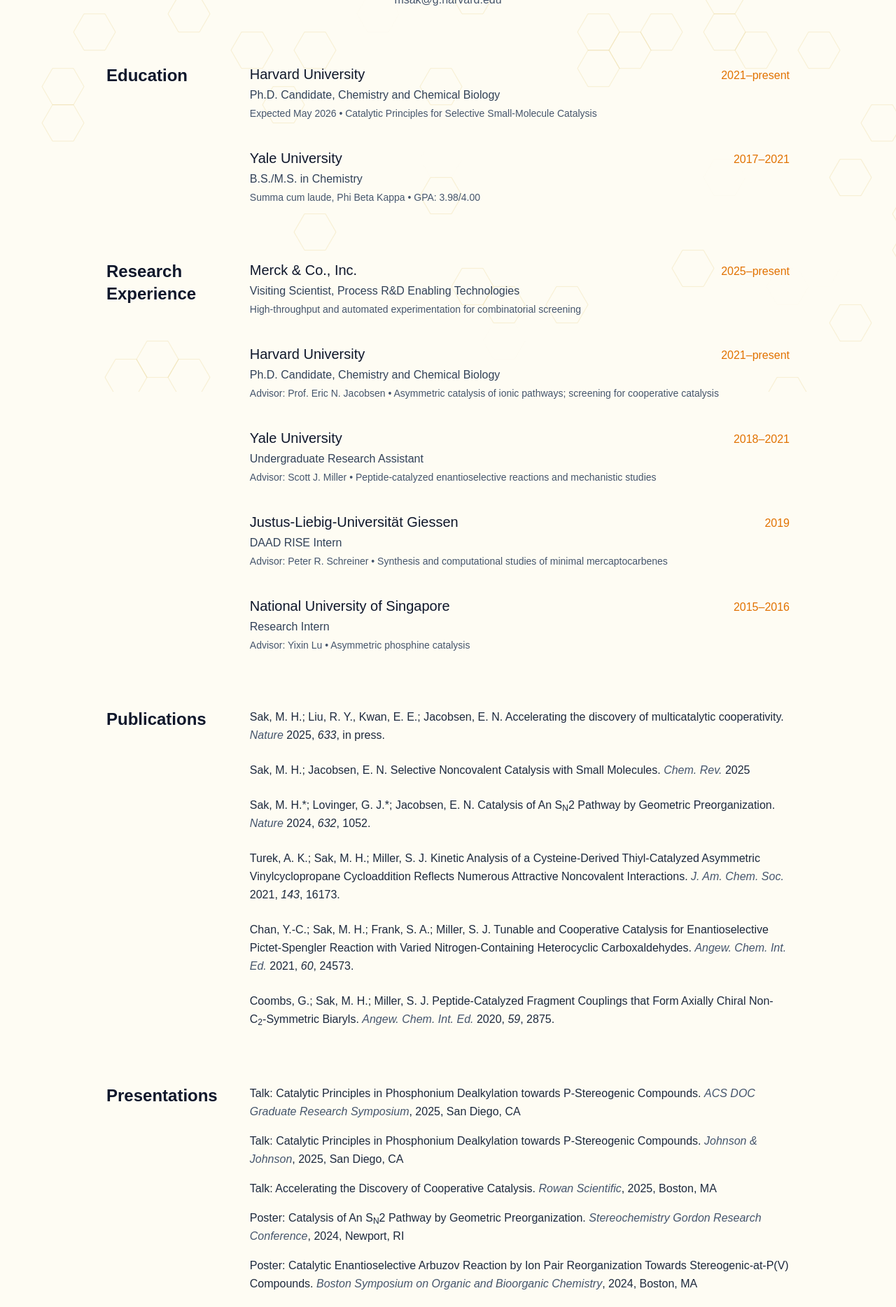
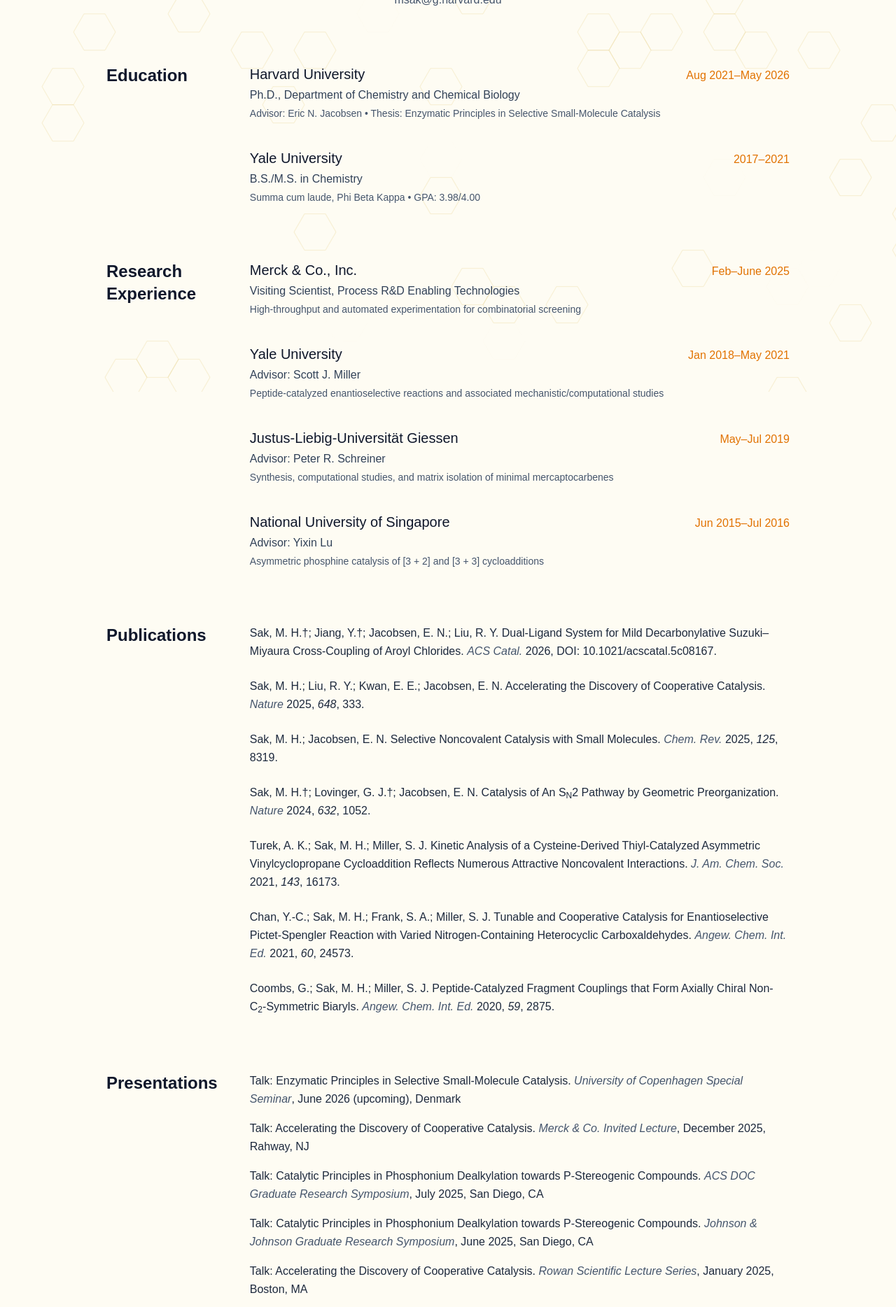
Before and after one commit to msh-yi/msh-yi.github.io, a Next.js app: page /cv in a window 1280 px wide. Shown: the part 240-2108 px from the top of the page at 70% size. Built offline with nearby package versions, Linux system fonts and the light colour scheme; a web font is replaced by a local one.

Commit message:
post phd update

```diff
--- a/content/posts/2025-12-06-coop.md
+++ b/content/posts/2025-12-06-coop.md
@@ -1,5 +1,5 @@
 ---
-title: "Accelerating the discovery of multicatalytic cooperativity"
+title: "Accelerating the Discovery of Multicatalytic Cooperativity"
 date: "2025-12-06"
 section: "chemistry"
 category: "publications"
--- a/content/posts/2026-03-09-phosphine-coop.md
+++ b/content/posts/2026-03-09-phosphine-coop.md
@@ -1,5 +1,5 @@
 ---
-title: "Accelerating the discovery of multicatalytic cooperativity"
+title: "Dual-Ligand System for Mild Decarbonylative Suzuki−Miyaura Cross-Coupling of Aroyl Chlorides"
 date: "2026-03-09"
 section: "chemistry"
 category: "publications"
--- a/src/components/AboutContent.tsx
+++ b/src/components/AboutContent.tsx
@@ -68,15 +68,15 @@
         <motion.div variants={itemVariants} className="lg:col-span-2 space-y-6">
           <div className="prose prose-lg max-w-none">
             <p className="text-xl text-slate-700 leading-relaxed mb-6">
-              I'm a graduate student in chemistry at <a href="https://chemistry.harvard.edu/" className="text-amber-600 hover:text-amber-700 font-semibold">Harvard University</a> working in the <a href="https://jacobsengroup.sites.fas.harvard.edu/" className="text-amber-600 hover:text-amber-700 font-semibold">Jacobsen Group</a>.
+              I received my PhD from <a href="https://chemistry.harvard.edu/" className="text-amber-600 hover:text-amber-700 font-semibold">Harvard University</a>, where I worked in the <a href="https://jacobsengroup.sites.fas.harvard.edu/" className="text-amber-600 hover:text-amber-700 font-semibold">Jacobsen Group</a>.
             </p>
 
             <p className="text-lg text-slate-700 leading-relaxed mb-6">
-                My primary research interests are in developing new catalytic reactions and understanding the mechanistic underpinnings of catalysis. As a training physical organic chemist, I am interested in learning and applying physical and computational tools to study the mechanism of reactions. Such tools include operando NMR and IR spectroscopy as well as DFT and wavefunction-based computations. I also rely heavily on programming, data science tools, and mathematics to automate and enhance experimental design and data analysis.
+                My primary research interests in graduate school were the development of new catalytic reactions and understanding reaction mechanisms. I applied physical and computational tools, including operando NMR and IR spectroscopy as well as quantum-chemical computational modeling. I routinely use programming, data science tools, and mathematics to automate and enhance experimental design and data analysis.
             </p>
 
             <p className="text-lg text-slate-700 leading-relaxed mb-6">
-                In addition to chemistry, I'm also interested in writing about science for a general audience and in the sociology of scientific research (see my blog posts). I also <Link href="/fun" className="text-amber-600 hover:text-amber-700 font-semibold">bake and cook</Link>, among other hobbies.
+                In addition to research, I enjoy writing about science for a general audience and in the sociology of scientific research (see my blog posts). Also important for my happiness are <a href="https://bicarb.substack.com/" className="text-amber-600 hover:text-amber-700 font-semibold">eating and making food</a>.
             </p>
 
             <p className="text-lg text-slate-700 leading-relaxed mb-6">
--- a/src/components/CVContent.tsx
+++ b/src/components/CVContent.tsx
@@ -49,10 +49,10 @@
             <div>
               <div className="flex justify-between items-baseline mb-1">
                 <h3 className="text-xl font-medium text-slate-900">Harvard University</h3>
-                <span className="text-amber-600 font-medium">2021–present</span>
+                <span className="text-amber-600 font-medium">Aug 2021–May 2026</span>
               </div>
-              <p className="text-slate-700 mb-1">Ph.D. Candidate, Chemistry and Chemical Biology</p>
-              <p className="text-slate-600 text-sm">Expected May 2026 • Catalytic Principles for Selective Small-Molecule Catalysis</p>
+              <p className="text-slate-700 mb-1">Ph.D., Department of Chemistry and Chemical Biology</p>
+              <p className="text-slate-600 text-sm">Advisor: Eric N. Jacobsen • Thesis: Enzymatic Principles in Selective Small-Molecule Catalysis</p>
             </div>
 
             <div>
@@ -77,7 +77,7 @@
             <div>
               <div className="flex justify-between items-baseline mb-1">
                 <h3 className="text-xl font-medium text-slate-900">Merck & Co., Inc.</h3>
-                <span className="text-amber-600 font-medium">2025–present</span>
+                <span className="text-amber-600 font-medium">Feb–June 2025</span>
               </div>
               <p className="text-slate-700 mb-1">Visiting Scientist, Process R&D Enabling Technologies</p>
               <p className="text-slate-600 text-sm">High-throughput and automated experimentation for combinatorial screening</p>
@@ -85,38 +85,29 @@
 
             <div>
               <div className="flex justify-between items-baseline mb-1">
-                <h3 className="text-xl font-medium text-slate-900">Harvard University</h3>
-                <span className="text-amber-600 font-medium">2021–present</span>
+                <h3 className="text-xl font-medium text-slate-900">Yale University</h3>
+                <span className="text-amber-600 font-medium">Jan 2018–May 2021</span>
               </div>
-              <p className="text-slate-700 mb-1">Ph.D. Candidate, Chemistry and Chemical Biology</p>
-              <p className="text-slate-600 text-sm">Advisor: Prof. Eric N. Jacobsen • Asymmetric catalysis of ionic pathways; screening for cooperative catalysis</p>
-            </div>
-
-            <div>
-              <div className="flex justify-between items-baseline mb-1">
-                <h3 className="text-xl font-medium text-slate-900">Yale University</h3>
-                <span className="text-amber-600 font-medium">2018–2021</span>
-              </div>
-              <p className="text-slate-700 mb-1">Undergraduate Research Assistant</p>
-              <p className="text-slate-600 text-sm">Advisor: Scott J. Miller • Peptide-catalyzed enantioselective reactions and mechanistic studies</p>
+              <p className="text-slate-700 mb-1">Advisor: Scott J. Miller</p>
+              <p className="text-slate-600 text-sm">Peptide-catalyzed enantioselective reactions and associated mechanistic/computational studies</p>
             </div>
 
             <div>
               <div className="flex justify-between items-baseline mb-1">
                 <h3 className="text-xl font-medium text-slate-900">Justus-Liebig-Universität Giessen</h3>
-                <span className="text-amber-600 font-medium">2019</span>
+                <span className="text-amber-600 font-medium">May–Jul 2019</span>
               </div>
-              <p className="text-slate-700 mb-1">DAAD RISE Intern</p>
-              <p className="text-slate-600 text-sm">Advisor: Peter R. Schreiner • Synthesis and computational studies of minimal mercaptocarbenes</p>
+              <p className="text-slate-700 mb-1">Advisor: Peter R. Schreiner</p>
+              <p className="text-slate-600 text-sm">Synthesis, computational studies, and matrix isolation of minimal mercaptocarbenes</p>
             </div>
 
             <div>
               <div className="flex justify-between items-baseline mb-1">
                 <h3 className="text-xl font-medium text-slate-900">National University of Singapore</h3>
-                <span className="text-amber-600 font-medium">2015–2016</span>
+                <span className="text-amber-600 font-medium">Jun 2015–Jul 2016</span>
               </div>
-              <p className="text-slate-700 mb-1">Research Intern</p>
-              <p className="text-slate-600 text-sm">Advisor: Yixin Lu • Asymmetric phosphine catalysis</p>
+              <p className="text-slate-700 mb-1">Advisor: Yixin Lu</p>
+              <p className="text-slate-600 text-sm">Asymmetric phosphine catalysis of [3 + 2] and [3 + 3] cycloadditions</p>
             </div>
           </div>
         </div>
@@ -131,29 +122,29 @@
           <div className="lg:col-span-4">
             <ol className="space-y-6">
               <li className="text-slate-800 leading-relaxed">
-                <span className="font-medium">Sak, M. H.; Liu, R. Y., Kwan, E. E.; Jacobsen, E. N.</span> Accelerating the discovery of multicatalytic cooperativity.{' '}
-                <span className="text-slate-600 italic">Nature</span> <span className="font-medium">2025</span>, <span className="italic">633</span>, in press.
+                <span className="font-medium">Sak, M. H.†; Jiang, Y.†; Jacobsen, E. N.; Liu, R. Y.</span> Dual-Ligand System for Mild Decarbonylative Suzuki–Miyaura Cross-Coupling of Aroyl Chlorides.{' '}
+                <span className="text-slate-600 italic">ACS Catal.</span> <span className="font-medium">2026</span>, DOI: 10.1021/acscatal.5c08167.
+              </li>
+              <li className="text-slate-800 leading-relaxed">
+                <span className="font-medium">Sak, M. H.; Liu, R. Y.; Kwan, E. E.; Jacobsen, E. N.</span> Accelerating the Discovery of Cooperative Catalysis.{' '}
+                <span className="text-slate-600 italic">Nature</span> <span className="font-medium">2025</span>, <span className="italic">648</span>, 333.
               </li>
               <li className="text-slate-800 leading-relaxed">
                 <span className="font-medium">Sak, M. H.; Jacobsen, E. N.</span> Selective Noncovalent Catalysis with Small Molecules.{' '}
-                <span className="text-slate-600 italic">Chem. Rev.</span> <span className="font-medium">2025</span>
+                <span className="text-slate-600 italic">Chem. Rev.</span> <span className="font-medium">2025</span>, <span className="italic">125</span>, 8319.
               </li>
-
               <li className="text-slate-800 leading-relaxed">
-                <span className="font-medium">Sak, M. H.*; Lovinger, G. J.*; Jacobsen, E. N.</span> Catalysis of An S<sub>N</sub>2 Pathway by Geometric Preorganization.{' '}
+                <span className="font-medium">Sak, M. H.†; Lovinger, G. J.†; Jacobsen, E. N.</span> Catalysis of An S<sub>N</sub>2 Pathway by Geometric Preorganization.{' '}
                 <span className="text-slate-600 italic">Nature</span> <span className="font-medium">2024</span>, <span className="italic">632</span>, 1052.
               </li>
-
               <li className="text-slate-800 leading-relaxed">
                 <span className="font-medium">Turek, A. K.; Sak, M. H.; Miller, S. J.</span> Kinetic Analysis of a Cysteine-Derived Thiyl-Catalyzed Asymmetric Vinylcyclopropane Cycloaddition Reflects Numerous Attractive Noncovalent Interactions.{' '}
                 <span className="text-slate-600 italic">J. Am. Chem. Soc.</span> <span className="font-medium">2021</span>, <span className="italic">143</span>, 16173.
               </li>
-
               <li className="text-slate-800 leading-relaxed">
                 <span className="font-medium">Chan, Y.-C.; Sak, M. H.; Frank, S. A.; Miller, S. J.</span> Tunable and Cooperative Catalysis for Enantioselective Pictet-Spengler Reaction with Varied Nitrogen-Containing Heterocyclic Carboxaldehydes.{' '}
                 <span className="text-slate-600 italic">Angew. Chem. Int. Ed.</span> <span className="font-medium">2021</span>, <span className="italic">60</span>, 24573.
               </li>
-
               <li className="text-slate-800 leading-relaxed">
                 <span className="font-medium">Coombs, G.; Sak, M. H.; Miller, S. J.</span> Peptide‐Catalyzed Fragment Couplings that Form Axially Chiral Non‐C<sub>2</sub>‐Symmetric Biaryls.{' '}
                 <span className="text-slate-600 italic">Angew. Chem. Int. Ed.</span> <span className="font-medium">2020</span>, <span className="italic">59</span>, 2875.
@@ -171,38 +162,47 @@
           </div>
           <div className="lg:col-span-4 space-y-4">
             <div className="text-slate-800 leading-relaxed">
-              <span className="font-medium">Talk:</span> Catalytic Principles in Phosphonium Dealkylation towards P-Stereogenic Compounds.{' '}
-              <span className="text-slate-600 italic">ACS DOC Graduate Research Symposium</span>, 2025, San Diego, CA
+              <span className="font-medium">Talk:</span> Enzymatic Principles in Selective Small-Molecule Catalysis.{' '}
+              <span className="text-slate-600 italic">University of Copenhagen Special Seminar</span>, June 2026 (upcoming), Denmark
+            </div>
+
+            <div className="text-slate-800 leading-relaxed">
+              <span className="font-medium">Talk:</span> Accelerating the Discovery of Cooperative Catalysis.{' '}
+              <span className="text-slate-600 italic">Merck & Co. Invited Lecture</span>, December 2025, Rahway, NJ
             </div>
 
             <div className="text-slate-800 leading-relaxed">
               <span className="font-medium">Talk:</span> Catalytic Principles in Phosphonium Dealkylation towards P-Stereogenic Compounds.{' '}
-              <span className="text-slate-600 italic">Johnson & Johnson</span>, 2025, San Diego, CA
+              <span className="text-slate-600 italic">ACS DOC Graduate Research Symposium</span>, July 2025, San Diego, CA
+            </div>
+
+            <div className="text-slate-800 leading-relaxed">
+              <span className="font-medium">Talk:</span> Catalytic Principles in Phosphonium Dealkylation towards P-Stereogenic Compounds.{' '}
+              <span className="text-slate-600 italic">Johnson & Johnson Graduate Research Symposium</span>, June 2025, San Diego, CA
             </div>
 
             <div className="text-slate-800 leading-relaxed">
               <span className="font-medium">Talk:</span> Accelerating the Discovery of Cooperative Catalysis.{' '}
-              <span className="text-slate-600 italic">Rowan Scientific</span>, 2025, Boston, MA
+              <span className="text-slate-600 italic">Rowan Scientific Lecture Series</span>, January 2025, Boston, MA
             </div>
 
             <div className="text-slate-800 leading-relaxed">
               <span className="font-medium">Poster:</span> Catalysis of An S<sub>N</sub>2 Pathway by Geometric Preorganization.{' '}
-              <span className="text-slate-600 italic">Stereochemistry Gordon Research Conference</span>, 2024, Newport, RI
-            </div>
-
-            <div className="text-slate-800 leading-relaxed">
-              <span className="font-medium">Poster:</span> Catalytic Enantioselective Arbuzov Reaction by Ion Pair Reorganization Towards Stereogenic-at-P(V) Compounds.{' '}
-              <span className="text-slate-600 italic">Boston Symposium on Organic and Bioorganic Chemistry</span>, 2024, Boston, MA
+              <span className="text-slate-600 italic">Stereochemistry Gordon Research Conference</span>, July 2024, Newport, RI
             </div>
 
             <div className="text-slate-800 leading-relaxed">
               <span className="font-medium">Talk:</span> Catalytic Enantioselective Arbuzov Reaction by Ion Pair Reorganization.{' '}
-              <span className="text-slate-600 italic">Harvard Chemistry & Chemical Biology Symposium</span>, 2023, Cambridge, MA
+              <span className="text-slate-600 italic">Harvard Chemistry & Chemical Biology Symposium</span>, May 2023, Cambridge, MA
+            </div>
+
+            <div className="text-slate-800 leading-relaxed">
+              <span className="font-medium">Talk:</span> Efficient data retrieval for large-scale smart city applications through applied Bayesian inference.{' '}
+              <span className="text-slate-600 italic">IEEE International Conference on Intelligent Sensors, Sensor Networks, and Information Processing</span>, 2015, Singapore (Best Paper Nomination)
             </div>
           </div>
         </div>
       </motion.section>
-
 
       {/* Teaching Experience */}
       <motion.section variants={itemVariants} className="mb-20">
@@ -229,7 +229,11 @@
                 <span className="text-amber-600 font-medium">2018–2021</span>
               </div>
               <p className="text-slate-700 mb-2">Quantitative Reasoning/Science Peer Tutor</p>
-              <p className="text-slate-600 text-sm">General Chemistry I/II, Organic Chemistry I, Physical Chemistry I/II</p>
+              <div className="text-slate-600 text-sm space-y-1">
+                <p>• General Chemistry I/II</p>
+                <p>• Organic Chemistry I</p>
+                <p>• Physical Chemistry I/II</p>
+              </div>
             </div>
           </div>
         </div>
@@ -245,7 +249,7 @@
             <div>
               <div className="flex justify-between items-baseline mb-1">
                 <h3 className="text-lg font-medium text-slate-900">Industry-Sponsored Research Fellowship</h3>
-                <span className="text-amber-600 font-medium">2024–2027</span>
+                <span className="text-amber-600 font-medium">2024–2026</span>
               </div>
               <p className="text-slate-600 text-sm">Merck & Co., Inc.</p>
             </div>
@@ -256,6 +260,14 @@
                 <span className="text-amber-600 font-medium">2019</span>
               </div>
               <p className="text-slate-600 text-sm">German Academic Exchange Service</p>
+            </div>
+
+            <div>
+              <div className="flex justify-between items-baseline mb-1">
+                <h3 className="text-lg font-medium text-slate-900">Alan S. Tetelman 1958 Fellowship for International Research in the Sciences</h3>
+                <span className="text-amber-600 font-medium">2019</span>
+              </div>
+              <p className="text-slate-600 text-sm">Yale University</p>
             </div>
           </div>
         </div>
@@ -304,9 +316,11 @@
           <div className="lg:col-span-4">
             <h3 className="text-lg font-medium text-slate-900 mb-4">Harvard University</h3>
             <div className="space-y-2 text-slate-700">
-              <p>• John Rezk (Third-year graduate student, 2022–2025)</p>
+              <p>• L Thompson (Graduate student, 2025–present)</p>
+              <p>• Yichen Jiang (Visiting undergraduate, Peking University, Jun–Oct 2025)</p>
+              <p>• Maximilian Frank (Visiting Masters student, LMU Munich, May–Aug 2025)</p>
+              <p>• John Rezk (Graduate student, 2022–2025)</p>
               <p>• Frank Lee (Harvard College undergraduate, 2022–2025)</p>
-              <p>• Maximilian Frank (Visiting Masters student, LMU Munich, 2025–present)</p>
             </div>
           </div>
         </div>
@@ -321,28 +335,32 @@
           <div className="lg:col-span-4 space-y-8">
             <div>
               <div className="flex justify-between items-baseline mb-1">
-                <h3 className="text-lg font-medium text-slate-900">Chair, Gordon Research Seminar</h3>
+                <h3 className="text-lg font-medium text-slate-900">Stereochemistry Gordon Research Seminar</h3>
                 <span className="text-amber-600 font-medium">2024</span>
               </div>
-              <p className="text-slate-600 text-sm">Managed finances, applications, and speaker program for Stereochemistry GRS</p>
+              <p className="text-slate-700 mb-1">Chair</p>
+              <p className="text-slate-600 text-sm">Managed finances, applications, and speaker program</p>
             </div>
 
             <div>
               <div className="flex justify-between items-baseline mb-1">
-                <h3 className="text-lg font-medium text-slate-900">STEM Professional, Letters to a Pre-Scientist</h3>
+                <h3 className="text-lg font-medium text-slate-900">Letters to a Pre-Scientist</h3>
                 <span className="text-amber-600 font-medium">2021–2022</span>
               </div>
+              <p className="text-slate-700 mb-1">STEM Professional</p>
               <p className="text-slate-600 text-sm">Exchanged letters with rural middle-schoolers about experiences in STEM</p>
             </div>
 
             <div>
               <div className="flex justify-between items-baseline mb-1">
-                <h3 className="text-lg font-medium text-slate-900">Editor in Chief, Yale Scientific Magazine</h3>
+                <h3 className="text-lg font-medium text-slate-900">Yale Scientific Magazine</h3>
                 <span className="text-amber-600 font-medium">2020</span>
               </div>
+              <p className="text-slate-700 mb-1">Editor in Chief</p>
               <div className="text-slate-600 text-sm space-y-1">
                 <p>• Headed editorial and business operations for a national popular science publication</p>
                 <p>• Performed science demonstrations for local middle- and high-schoolers</p>
+                <p>• Previously Science Writer and Features Editor</p>
               </div>
             </div>
           </div>
```
